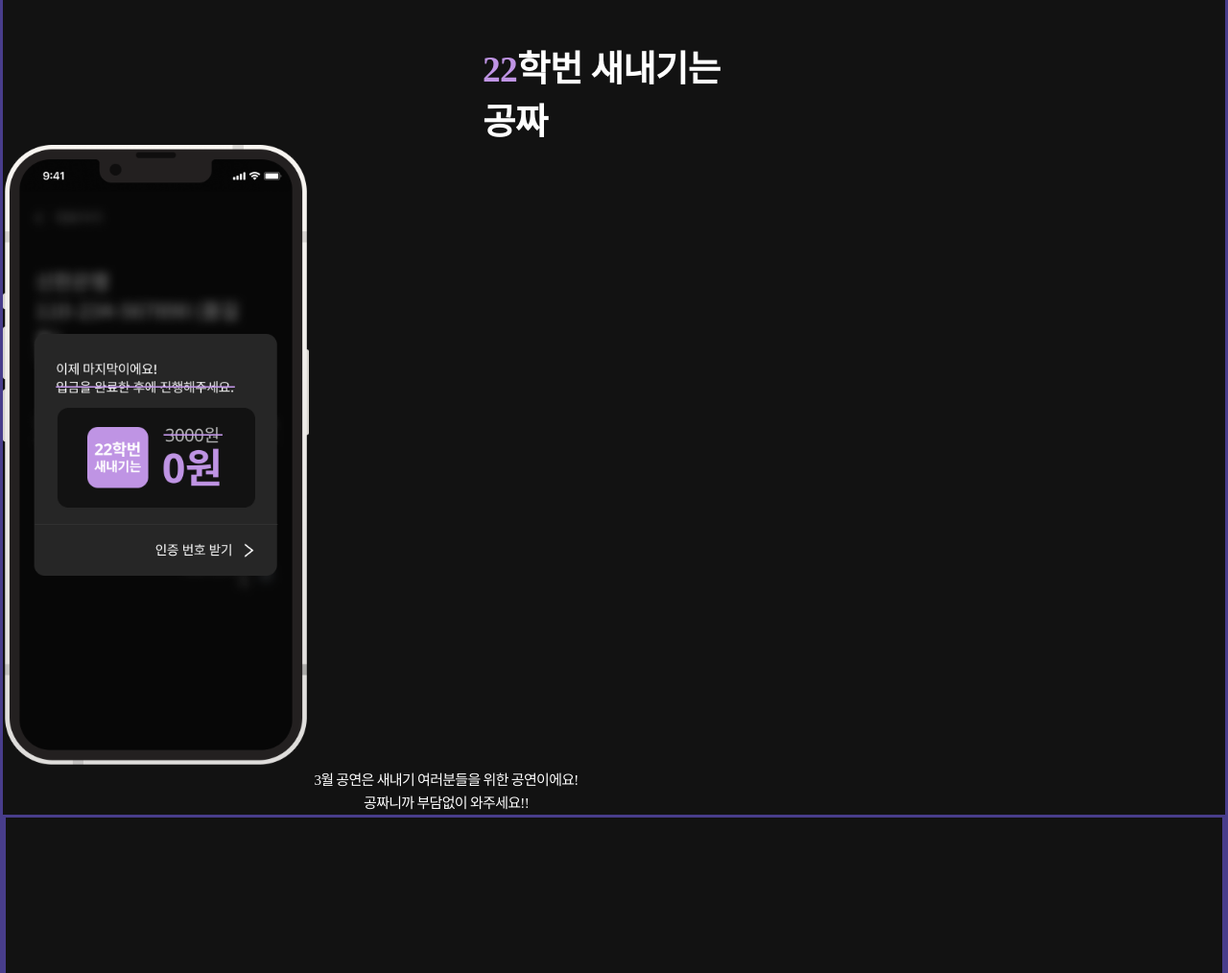
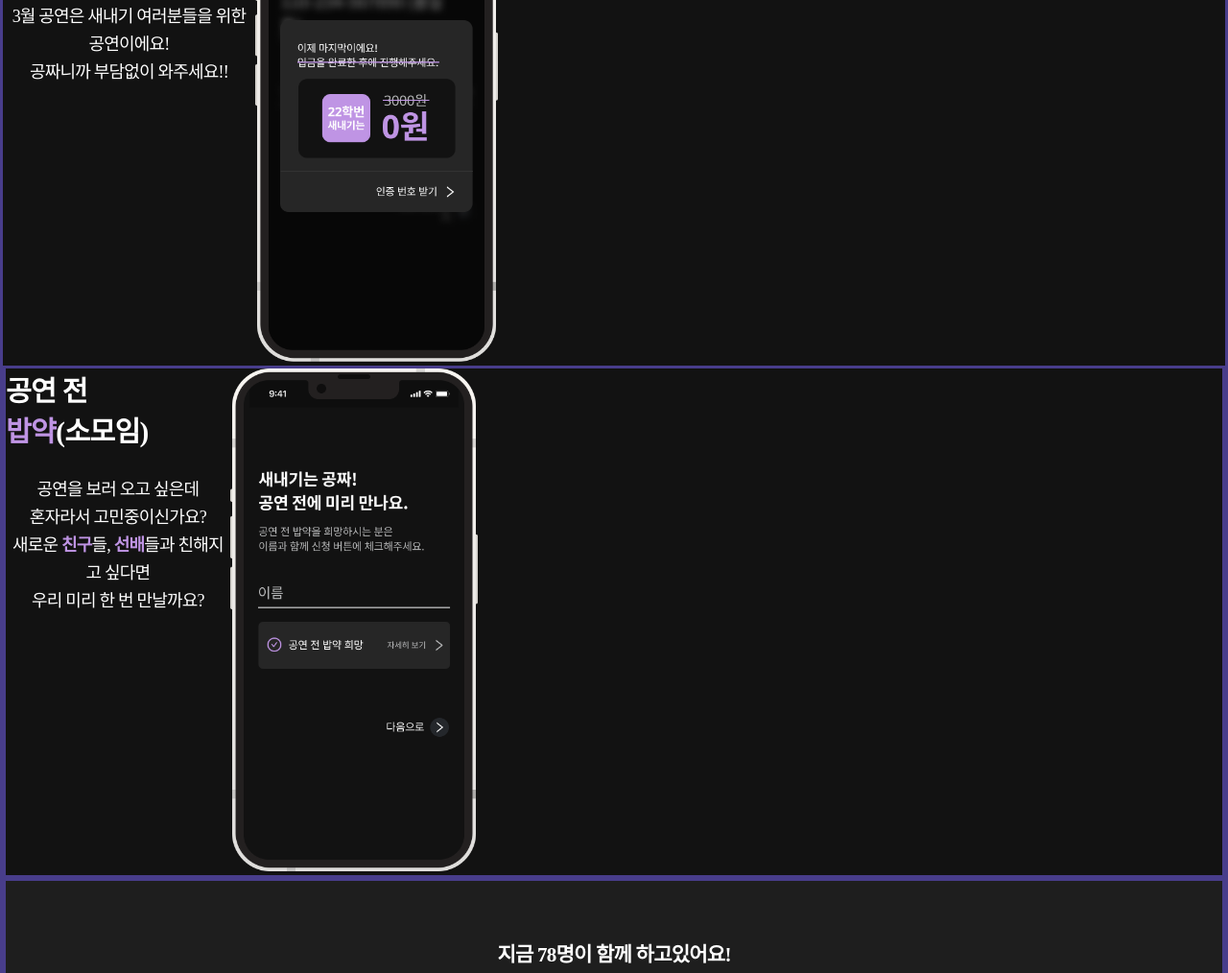
Before and after one commit to oyatplum/Gosrock-clone, a plain HTML site: page index.html in a window 1280 px wide. Shown: the part 2569-3583 px from the top of the page at 96% size. Drawn offline with Linux system fonts and the light colour scheme.

Commit message:
update section2 and 3

```diff
--- a/css/main.css
+++ b/css/main.css
@@ -6,9 +6,7 @@
 }
 /* *************************************************구분용 선*************************************************** */
 
-html{
-    font-size:14px;
-}
+
 body{
     overflow-x: hidden;
     color: white;
@@ -20,6 +18,8 @@ strong{
 }
 p{
     line-height: 1.6;
+    font-size: 18px;
+    text-align: center;
 }
 
 .top-nav{
@@ -82,23 +82,24 @@ img{
     width: 25%;
     border-radius: 5%;
 }
-#img-style{
+#img-style1{
     text-align: center;
     border-radius: 5%;
     margin-bottom: 130px;
 }
-.container{
-    flex-direction: column;
-    justify-content: center;
+#img-style2{
+    width:100%;
+    height:100%;
 }
 #section-2-style1{
     font-size:25px;
-    padding:200px 0 0 500px;
 }
-#section-2-style2{
+/* #section-2-style2{
     font-size: 15px;
     text-align: center;
-    padding: 0 350px 0 0;
+} */
+#section-3-style1{
+    font-size:25px;
 }
 .section4-top{
     background-color: #1e1e1e;
@@ -120,3 +121,10 @@ img{
     width: 25%;
     padding: 100px 0 0 37%;
 }
+.phone{
+    display: flex;
+    flex-flow: row nowrap;
+    justify-content:center;
+    align-content: center;
+
+}
--- a/index.html
+++ b/index.html
@@ -8,7 +8,6 @@
         <link rel="shortcut icon" sizes="120x120" href="images/apple-icon-120x120.png">
     </head>
     <body>
-        <div class="container">  <!-- 엥 -->
          <!-- 상단 메뉴바 -->
             <nav class = "top-nav">
                 <div class = "top-nav-link">
@@ -52,7 +51,7 @@
                     </h1>
                 </div>
 
-                <div id="img-style">
+                <div id="img-style1">
                     <img src= "images/poster.jpeg">
                 </div>
 
@@ -64,45 +63,39 @@
                     <h1>합정 라디오가가</h1>
                 </div>
 
-                <div id="img-style">
+                <div id="img-style1">
                     <img src= "images/map.png">
                 </div>
 
             </section>
          <!-- 새내기 안내 부분(핸드폰 사진 나오는 부분) -->
              <section class="scroll-section" id="scroll-section-2">
-                <div class ="container">
+                <div class ="phone">
                     <div class="item" id = "section-2-style1">
                         <h1><strong>22</strong>학번 새내기는<br>
                             공짜</h1>
-                    </div>
-
-                    <div class ="item">
-                        <img src="images/mobile-0.png">
-                    </div>
-
-                    <div id = "section-2-style2">
+                        <br>
                         <p>3월 공연은 새내기 여러분들을 위한 공연이에요!</p>
                         <p>공짜니까 부담없이 와주세요!!</p>
+                    </div>
+                    <div class="item" id="img-style2">
+                        <img src="images/mobile-0.png">
                     </div>
                 </div>
 
             <section class="scroll-section" id="scroll-section-3">
-                <div class ="container">
-                    <div class="item" id = "section-2-style1">
+                <div class ="phone">
+                    <div class="item" id = "section-3-style1">
                         <h1>공연 전<br>
                             <strong>밥약</strong>(소모임)</h1>
-                    </div>
-
-                    <div class ="item">
-                        <img src="images/mobile-1.png">
-                    </div>
-
-                    <div id = "section-2-style2">
+                        <br>
                         <p>공연을 보러 오고 싶은데</p>
                         <p>혼자라서 고민중이신가요?</p>
                         <p>새로운 <strong>친구</strong>들, <strong>선배</strong>들과 친해지고 싶다면</p>
                         <p>우리 미리 한 번 만날까요?</p>
+                    </div>
+                    <div class ="item"id="img-style2">
+                        <img src="images/mobile-1.png">
                     </div>
                 </div>
              </section>
@@ -157,6 +150,5 @@
 
             <p>© gosrcok 2022, all rights reserved <br> </p>
          </footer>
-        </div>
     </body>
 </html>
```
